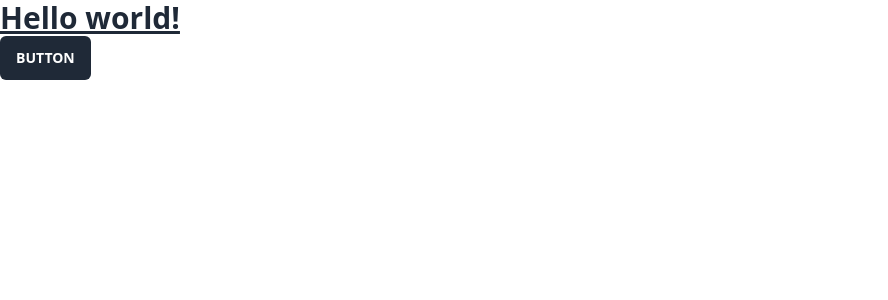
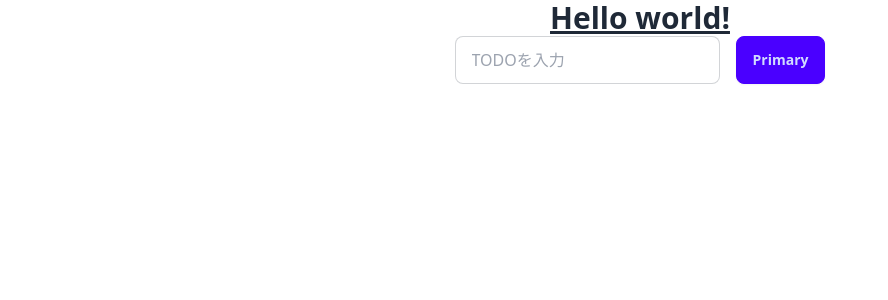
Before and after one commit to KazuhiroTakahashi96/Todo-MERN, a React (Vite) app in the folder frontend/: page / in a window 1280 px wide. Shown: the top 300 px of the page, without its empty margins (0-888 px from the left). Built offline with nearby package versions, Linux system fonts and the light colour scheme.

Commit message:
added button, input components

```diff
--- a/frontend/src/App.jsx
+++ b/frontend/src/App.jsx
@@ -1,15 +1,18 @@
 import { useState } from "react";
+import Button from "./components/common/Button";
+import Input from "./components/common/Input";
 
 function App() {
   const [count, setCount] = useState(0);
 
   return (
-    <>
+    <div className="flex flex-col items-center justify-center">
       <h1 className="text-3xl font-bold underline">Hello world!</h1>
-      <button className="inline-block cursor-pointer rounded-md bg-gray-800 px-4 py-3 text-center text-sm font-semibold uppercase text-white transition duration-200 ease-in-out hover:bg-gray-900">
-        Button
-      </button>
-    </>
+      <div className="flex items-center justify-center gap-4">
+        <Input />
+        <Button />
+      </div>
+    </div>
   );
 }
 
--- /dev/null
+++ b/frontend/src/components/common/Button.jsx
@@ -0,0 +1,5 @@
+const Button = () => {
+  return <button className="btn btn-primary">Primary</button>;
+};
+
+export default Button;
--- /dev/null
+++ b/frontend/src/components/common/Input.jsx
@@ -0,0 +1,11 @@
+const Input = () => {
+  return (
+    <input
+      type="text"
+      placeholder="TODOを入力"
+      className="input input-bordered w-full max-w-xs"
+    />
+  );
+};
+
+export default Input;
```
